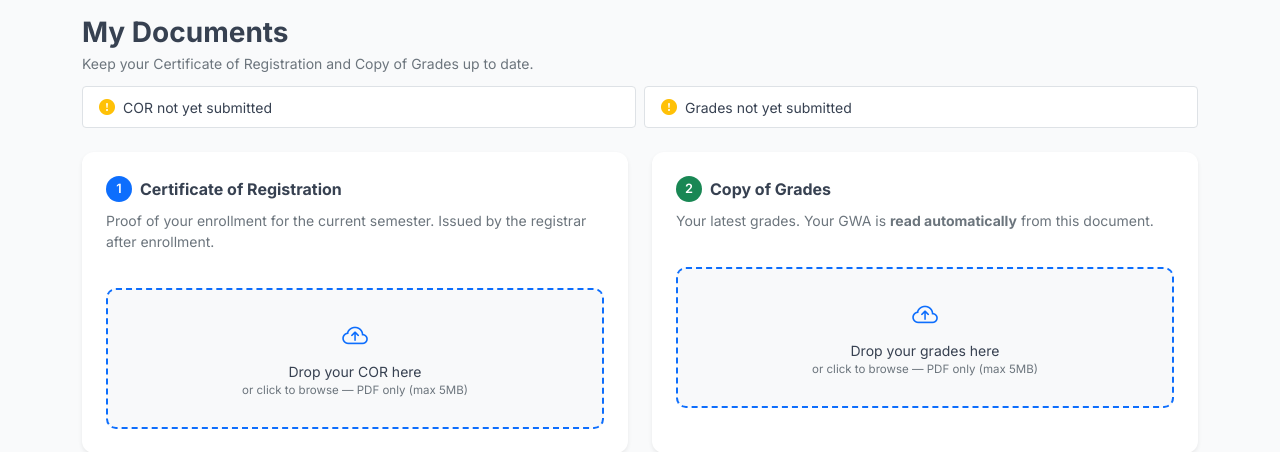
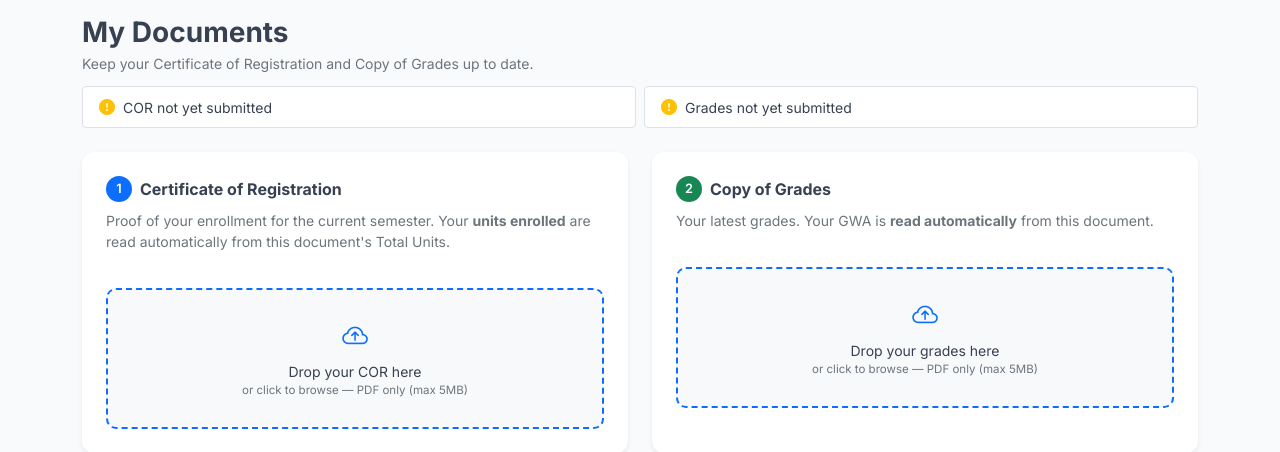
Before and after one commit to lspuscholarhub/lspu-scholarhub, a Flask app: page /student/upload-gwa in a window 1280 px wide. Shown: the part 106-558 px from the top of the page. Run offline with Flask 3, Linux system fonts and the light colour scheme; the visitor is signed in with stand-in values (Sample User, id 1); some libraries are stand-ins or nearby versions.

Commit message:
Source units enrolled from the COR instead of the Copy of Grades
The COR's "Total Units" is the authoritative semester load. Registration
now reads units from the COR (grades only as fallback, which also covers
1st-year registrants who upload no grades file), replacing an uploaded
COR now refreshes the student's units, and the grades upload no longer
overwrites units — it only updates the GWA. Upload page text updated to
say units come from the COR.

Generated with Codebuff 🤖
Co-Authored-By: Codebuff <noreply@codebuff.com>

```diff
--- a/app/templates/student/upload_gwa.html
+++ b/app/templates/student/upload_gwa.html
@@ -64,7 +64,8 @@
             <h6 class="fw-bold mb-0">Certificate of Registration</h6>
           </div>
           <p class="text-muted small mt-2 mb-0">
-            Proof of your enrollment for the current semester. Issued by the registrar after enrollment.
+            Proof of your enrollment for the current semester. Your <strong>units enrolled</strong>
+            are read automatically from this document's Total Units.
           </p>
         </div>
         <div class="card-body px-4 pb-4">
--- a/app/views/auth.py
+++ b/app/views/auth.py
@@ -545,13 +545,16 @@ def register():
                 return render_template('auth/register.html',
                                        form_data=request.form, ocr_errors=None)
 
-        # Units enrolled — pulled from the grades PDF (verification already read it).
-        # GWA and units come from the same document the office needs anyway.
+        # Units enrolled — pulled from the COR (verification already read it).
+        # The COR's "Total Units" is the authoritative semester load; the grades
+        # document is only a fallback for edge cases where the COR omits it.
         auto_units = None
+        cor_data = verification.get('cor_data') or {}
         grades_data = verification.get('grades_data') or {}
-        if grades_data.get('units_enrolled'):
+        units_source = cor_data.get('units_enrolled') or grades_data.get('units_enrolled')
+        if units_source:
             try:
-                auto_units = int(grades_data['units_enrolled'])
+                auto_units = int(units_source)
             except (ValueError, TypeError):
                 auto_units = None
 
@@ -655,7 +658,7 @@ def verify_otp():
                 course=pending['course'],
                 year_level=pending['year_level'],
                 gwa=pending.get('auto_gwa'),       # extracted from grades PDF during verification
-                units_enrolled=pending.get('auto_units'),   # extracted from grades PDF
+                units_enrolled=pending.get('auto_units'),   # extracted from COR (Total Units)
                 campus_id=pending.get('campus_id'),
                 user_type='student',
                 is_active=True,
--- a/app/views/student.py
+++ b/app/views/student.py
@@ -887,6 +887,13 @@ def upload_gwa():
             if detected_year and detected_year != user.year_level:
                 if user.year_level not in ('Irregular', 'Graduate'):
                     user.year_level = detected_year
+            # Auto-update units enrolled from the COR's "Total Units"
+            detected_units = verified_data.get('units_enrolled')
+            if detected_units:
+                try:
+                    user.units_enrolled = int(detected_units)
+                except (ValueError, TypeError):
+                    pass
             db.session.commit()
             flash(f'{label} uploaded successfully.', 'success')
             return redirect(url_for('student.upload_gwa'))
@@ -899,16 +906,12 @@ def upload_gwa():
             extracted_gwa = result.get('gwa')
 
             if extracted_gwa:
-                # Update user GWA and units
+                # Update user GWA (units come from the COR, not the grades file)
                 old_gwa = user.gwa
                 user.gwa = round(extracted_gwa, 2)
                 user.grades_file_path = file_path
                 user.grades_cloudinary_id = cloud_id
                 user.grades_updated_at = datetime.utcnow()
-                # Auto-populate units_enrolled if extracted
-                extracted_units = result.get('units_enrolled')
-                if extracted_units:
-                    user.units_enrolled = extracted_units
 
                 # Mark which semester these grades are for
                 from app.models.academic_period import AcademicPeriod
```
